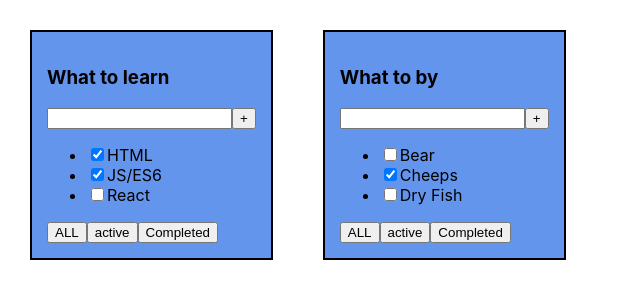
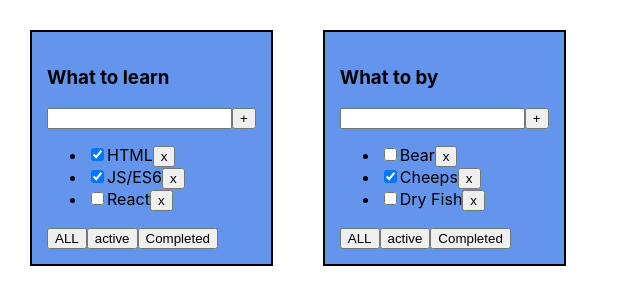
Before and after one commit to Sergey-Bukreev/TodoList, a React (Create React App) app: page / in a window 1280 px wide. Shown: the top 304 px of the page, without its empty margins (0-640 px from the left). Built offline with nearby package versions, Linux system fonts and the light colour scheme.

Commit message:
use useState for delete tasks

```diff
--- a/src/App.tsx
+++ b/src/App.tsx
@@ -1,11 +1,10 @@
 import React from 'react';
 import './App.css';
 import { TodoList} from "./todolist/TodoList";
+import {TodoCardPropsType} from "./todolist/todocard/ToDoCard";
 
 
-
-
-function App() {
+const App = () => {
 
     return (
         <div className="App">
--- a/src/todolist/TodoList.tsx
+++ b/src/todolist/TodoList.tsx
@@ -1,7 +1,7 @@
-import React from 'react';
+import React, {useState} from 'react';
 
 import {ToDoCard} from "./todocard/ToDoCard";
-const TodoCardData = [
+let TodoCardData = [
     {
         id:1,
         title: "What to learn",
@@ -25,10 +25,32 @@ const TodoCardData = [
     }
 ]
 
- export const TodoList:React.FC = () => {
+
+
+export const TodoList: React.FC = () => {
+    let [tasks, setTasks] = useState(TodoCardData);
+
+    const removeTask = (cardId: number, taskId: number) => {
+        const updatedTasks = tasks.map((el) => {
+            if(cardId === el.id) {
+
+                const updatedTask = el.task.filter((task) => task.id !== taskId);
+                return { ...el, task: updatedTask };
+            }
+            return el
+
+        });
+
+        setTasks(updatedTasks);
+    }
+
     return (
             <>
-                {TodoCardData.map((el)=> <ToDoCard title={el.title} tasks={el.task} key={el.id} />)}
+                {tasks.map((el)=> <ToDoCard title={el.title}
+                                                                            task={el.task}
+                                                                            id={el.id}
+                                                                            key={el.id}
+                                                                            removeTask={(tasks) => removeTask(el.id,tasks)}/>)}
             </>
     )
 };
--- a/src/todolist/todocard/TasksList.tsx
+++ b/src/todolist/todocard/TasksList.tsx
@@ -1,4 +1,6 @@
 import React from 'react';
+
+
 
 export type TaskType = {
     id: number;
@@ -6,17 +8,20 @@ export type TaskType = {
     isDone: boolean;
 };
 
-type TaskListPropsType = {
+export type TaskListPropsType = {
     tasks: Array<TaskType>;
+    removeTask: (id: number) => void;
+
 };
 
- export const TasksList: React.FC<TaskListPropsType> = ({ tasks }) => {
+ export const TasksList: React.FC<TaskListPropsType> = ({ tasks,removeTask }) => {
     return (
         <ul>
-            {tasks.map((task) => (
+            {tasks.map((task:TaskType) => (
                 <li key={task.id}>
                     <input type="checkbox" checked={task.isDone} />
                     <span>{task.title}</span>
+                    <button onClick={()=> removeTask(task.id)}> x </button>
                 </li>
             ))}
         </ul>
--- a/src/todolist/todocard/ToDoCard.tsx
+++ b/src/todolist/todocard/ToDoCard.tsx
@@ -2,13 +2,15 @@ import React from 'react';
 import { Button } from "../../components/Button";
 import {TasksList, TaskType} from "./TasksList";
 
-type TodoCardPropsType = {
+export type TodoCardPropsType = {
     title: string;
-    tasks: Array<TaskType>;
+    task: Array<TaskType>;
+    id:number
+    removeTask: (id: number) => void;
 };
 
 
-export const ToDoCard: React.FC<TodoCardPropsType> = ({ title, tasks }) => {
+export const ToDoCard: React.FC<TodoCardPropsType> = ({ title, task,removeTask }) => {
     return (
         <div className={"todoList"}>
             <h3>{title}</h3>
@@ -16,7 +18,7 @@ export const ToDoCard: React.FC<TodoCardPropsType> = ({ title, tasks }) => {
                 <input />
                 <Button name={"+"} />
             </div>
-            <TasksList tasks={tasks} />
+            <TasksList tasks={task} removeTask={removeTask} />
             <div>
                 <Button name={"ALL"} />
                 <Button name={"active"} />
```
